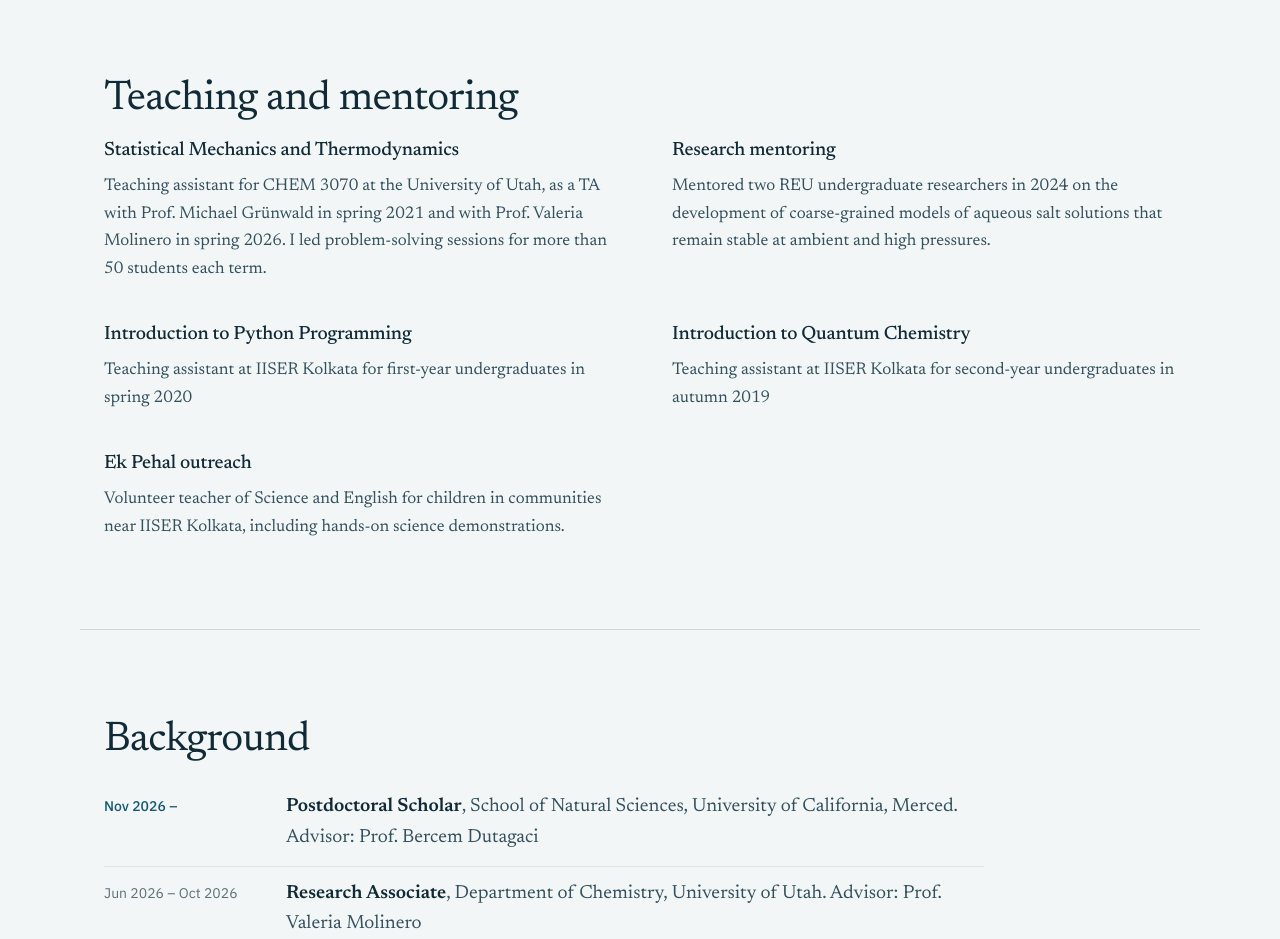
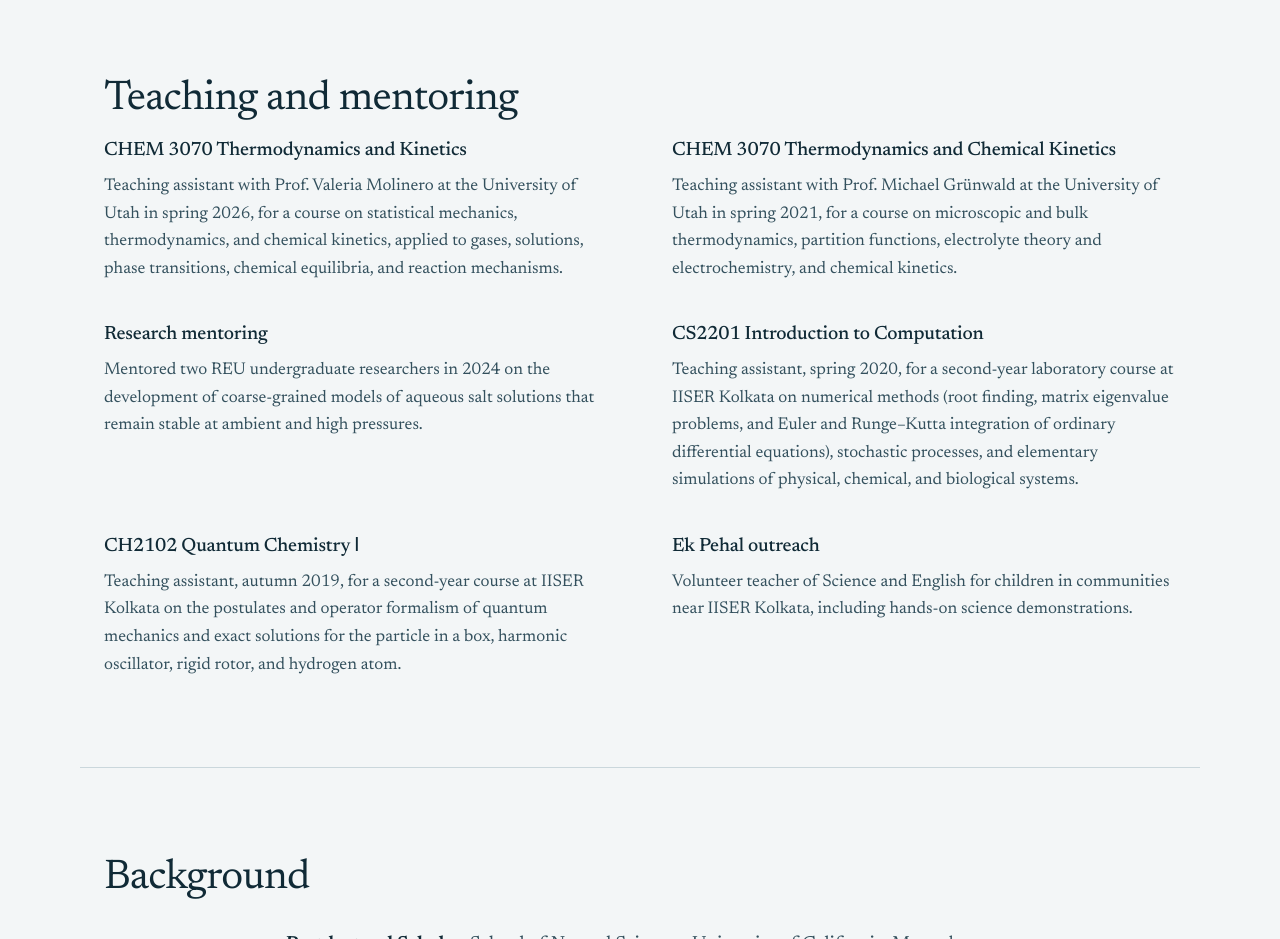
Before and after one commit to rajatk-161/rajatk-161.github.io, a plain HTML site: page index.html in a window 1280 px wide. Shown: the part 7660-8599 px from the top of the page. Drawn offline with Linux system fonts and the light colour scheme; no server answers.

Commit message:
Update teaching assistant roles and course details

```diff
--- a/index.html
+++ b/index.html
@@ -273,20 +273,24 @@
       <h2 id="teaching-h">Teaching and mentoring</h2>
       <div class="teach-grid">
         <div>
-          <h3>Statistical Mechanics and Thermodynamics</h3>
-          <p>Teaching assistant for CHEM 3070 at the University of Utah, as a TA with Prof. Michael Grünwald in spring 2021 and with Prof. Valeria Molinero in spring 2026. I led problem-solving sessions for more than 50 students each term.</p>
+          <h3>CHEM 3070 Thermodynamics and Kinetics</h3>
+          <p>Teaching assistant with Prof. Valeria Molinero at the University of Utah in spring 2026, for a course on statistical mechanics, thermodynamics, and chemical kinetics, applied to gases, solutions, phase transitions, chemical equilibria, and reaction mechanisms.</p>
+        </div>
+        <div>
+          <h3>CHEM 3070 Thermodynamics and Chemical Kinetics</h3>
+          <p>Teaching assistant with Prof. Michael Grünwald at the University of Utah in spring 2021, for a course on microscopic and bulk thermodynamics, partition functions, electrolyte theory and electrochemistry, and chemical kinetics.</p>
         </div>
         <div>
           <h3>Research mentoring</h3>
           <p>Mentored two REU undergraduate researchers in 2024 on the development of coarse-grained models of aqueous salt solutions that remain stable at ambient and high pressures.</p>
         </div>
         <div>
-          <h3>Introduction to Python Programming</h3>
-          <p>Teaching assistant at IISER Kolkata for first-year undergraduates in spring 2020</p>
+          <h3>CS2201 Introduction to Computation</h3>
+          <p>Teaching assistant, spring 2020, for a second-year laboratory course at IISER Kolkata on numerical methods (root finding, matrix eigenvalue problems, and Euler and Runge–Kutta integration of ordinary differential equations), stochastic processes, and elementary simulations of physical, chemical, and biological systems.</p>
         </div>
         <div>
-          <h3>Introduction to Quantum Chemistry</h3>
-          <p>Teaching assistant at IISER Kolkata for second-year undergraduates in autumn 2019</p>
+          <h3>CH2102 Quantum Chemistry &#8544;</h3>
+          <p>Teaching assistant, autumn 2019, for a second-year course at IISER Kolkata on the postulates and operator formalism of quantum mechanics and exact solutions for the particle in a box, harmonic oscillator, rigid rotor, and hydrogen atom.</p>
         </div>
         <div>
           <h3>Ek Pehal outreach</h3>
```
